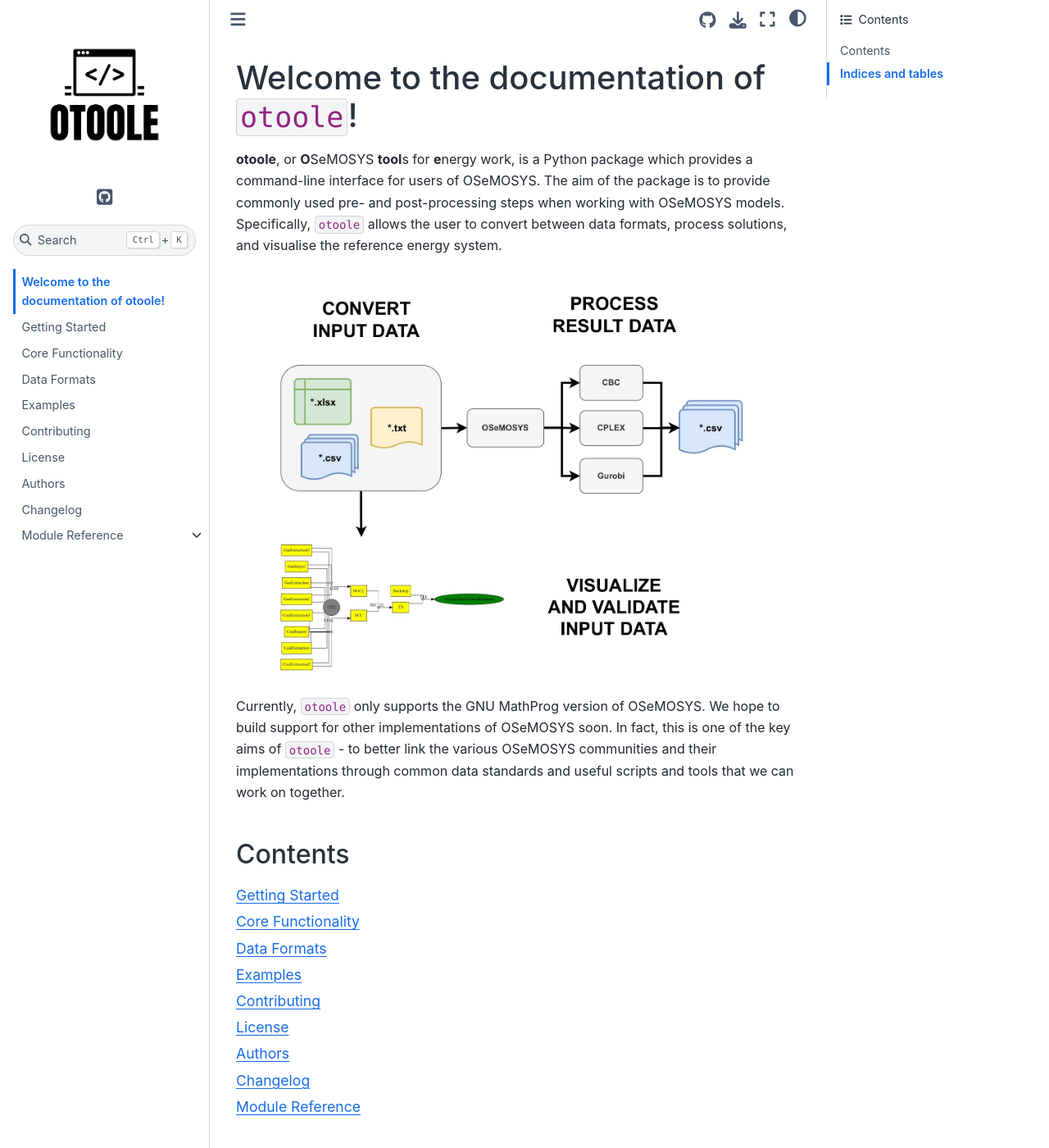
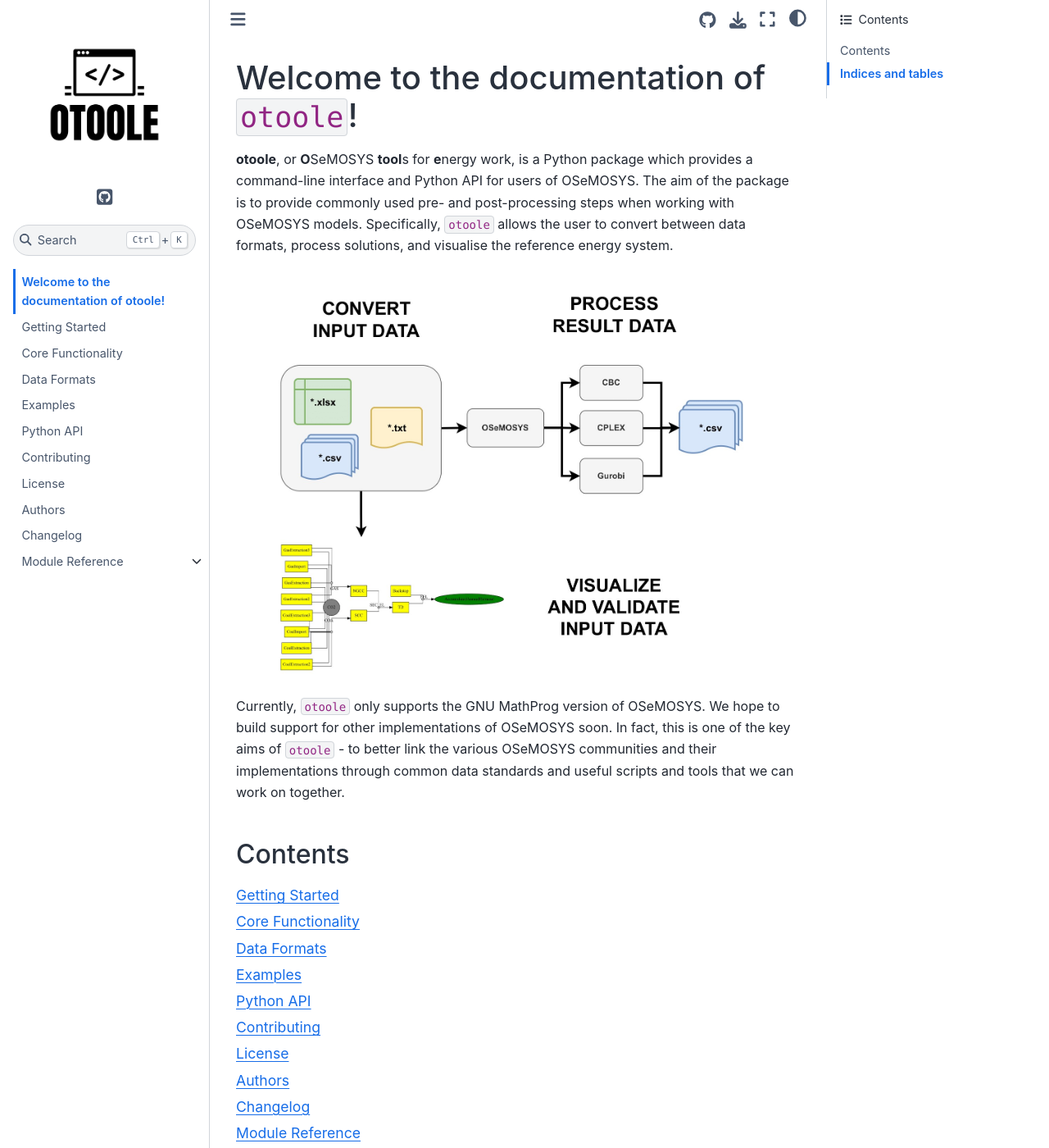
Before and after one commit to OSeMOSYS/otoole, a Sphinx documentation site: the page built from docs/index.rst, in a window 1280 px wide and 1400 px high. Shown: the whole window at 82% size. Built offline with Sphinx 7.4.7 and the Sphinx Book theme 1.1.4, drawn with Linux system fonts in a browser that asks for light colours.

Commit message:
Add documentation for Python API

```diff
--- a/docs/index.rst
+++ b/docs/index.rst
@@ -5,8 +5,8 @@
 ===========================================
 
 **otoole**, or **O**\ SeMOSYS **tool**\ s for **e**\ nergy work, is a Python package
-which provides a command-line interface for users of OSeMOSYS. The aim of the package is
-to provide commonly used pre- and post-processing steps when  working with OSeMOSYS models.
+which provides a command-line interface and Python API for users of OSeMOSYS. The aim of the
+package is to provide commonly used pre- and post-processing steps when working with OSeMOSYS models.
 Specifically, ``otoole`` allows the user to convert between data formats, process solutions,
 and visualise the reference energy system.
 
@@ -28,6 +28,7 @@
    Core Functionality <functionality>
    Data Formats <data>
    Examples <examples>
+   Python API <convert>
    Contributing <contributing>
    License <license>
    Authors <authors>
```
Also changed, not shown: docs/convert.rst (added, +37 -0 lines), 1 other file.
